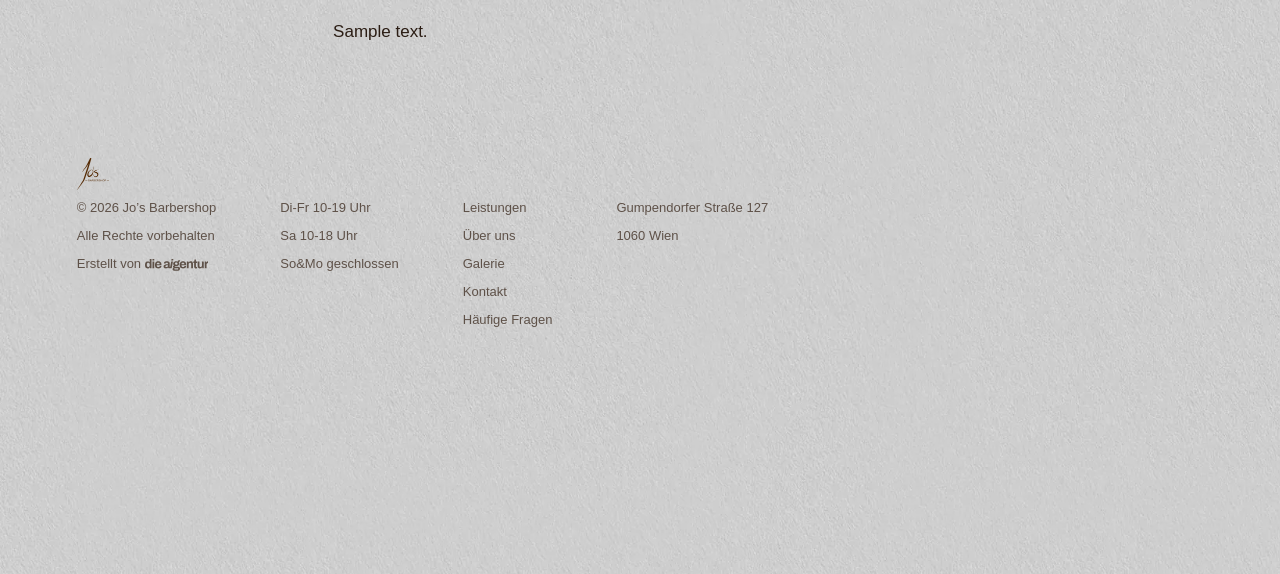
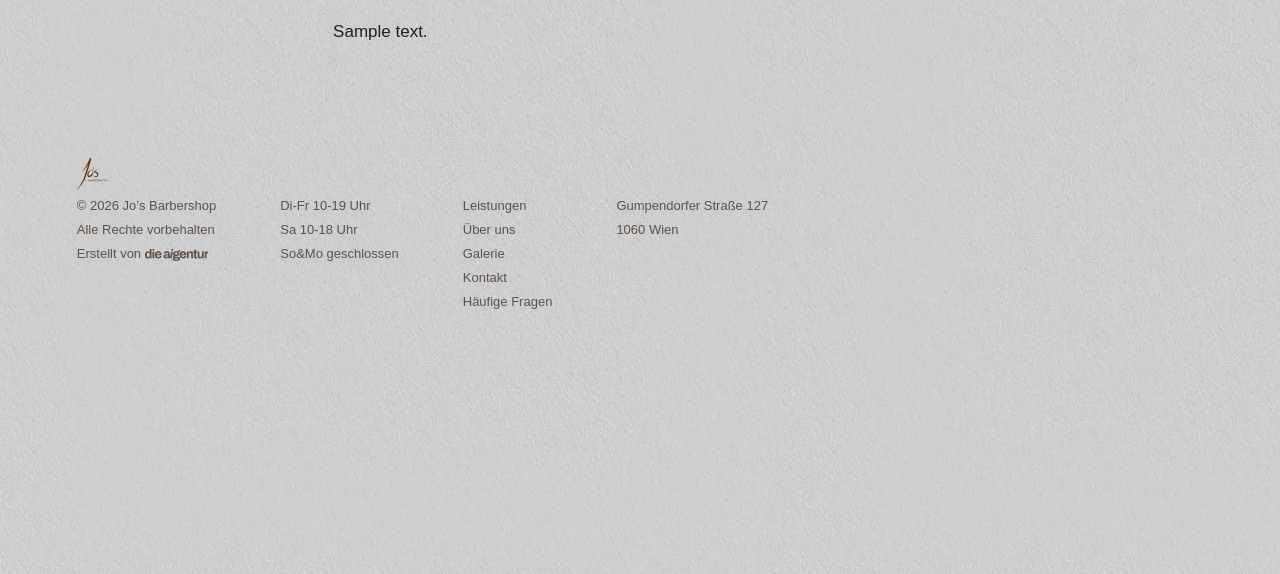
Before and after one commit to Jutakk/jos_Barbershop, a WordPress theme: template theme/jos-barbershop/index.php in a window 1280 px wide. Shown: the part 186-760 px from the top of the page. Run offline with PHP 8.4 and a stand-in for WordPress, Linux system fonts and the light colour scheme; the site name, menu and one post (Sample post) are stand-ins, and other content is empty; some libraries are stand-ins or nearby versions.

Commit message:
Footer lines closer together (0.46 instead of 0.62, HTML 24 px); canvas letters drawn one by one without letterSpacing, white letter textures without colour conversion
Co-Authored-By: Claude Opus 5.5 <noreply@anthropic.com>
Claude-Session: https://claude.ai/code/session_014RsE5kPJajU8rKPppCmMFa

```diff
--- a/theme/jos-barbershop/assets/scss/style.scss
+++ b/theme/jos-barbershop/assets/scss/style.scss
@@ -3,7 +3,7 @@ Theme Name: Jo's Barbershop
 Author: iks.haus
 Author URI: https://iks.haus
 Description: Custom theme for Jo's Barbershop, Wien 1060. The turning shop sign on the facade in three.js, the pages behind the arches.
-Version: 0.11.1
+Version: 0.11.3
 Requires at least: 6.5
 Requires PHP: 8.0
 License: Proprietary
@@ -933,7 +933,7 @@ canvas {
 		align-items: flex-start;
 		min-width: 0;
 		margin: 0;
-		line-height: 28px;
+		line-height: 24px;
 	}
 
 	// the logo stands above the first column, so the first lines of all columns stand on one line; from the logo
@@ -968,11 +968,11 @@ canvas {
 	}
 
 	// a link pointed at or focused: a brown block with light letters, like the buttons on the cornice. A link that
-	// is a line of its own keeps the 28 px of the grid: 20 px block and 4 px above and below; the block reaches
+	// is a line of its own keeps the 24 px of the grid: 16 px block and 4 px above and below; the block reaches
 	// 4 px beyond the letters on both sides (box-shadow), so nothing moves
 	&__column > a {
 		margin: s(1) 0;
-		line-height: 20px;
+		line-height: 16px;
 	}
 
 	a {
--- a/theme/jos-barbershop/functions.php
+++ b/theme/jos-barbershop/functions.php
@@ -9,7 +9,7 @@ if ( ! defined( 'ABSPATH' ) ) {
 	exit;
 }
 
-define( 'JOS_VERSION', '0.11.1' );
+define( 'JOS_VERSION', '0.11.3' );
 
 require_once get_template_directory() . '/inc/languages.php';
 
--- a/theme/jos-barbershop/style.css
+++ b/theme/jos-barbershop/style.css
@@ -3,7 +3,7 @@ Theme Name: Jo's Barbershop
 Author: iks.haus
 Author URI: https://iks.haus
 Description: Custom theme for Jo's Barbershop, Wien 1060. The turning shop sign on the facade in three.js, the pages behind the arches.
-Version: 0.11.1
+Version: 0.11.3
 Requires at least: 6.5
 Requires PHP: 8.0
 License: Proprietary
@@ -763,7 +763,7 @@ canvas {
   align-items: flex-start;
   min-width: 0;
   margin: 0;
-  line-height: 28px;
+  line-height: 24px;
 }
 .site-footer__column:first-child {
   position: relative;
@@ -789,7 +789,7 @@ canvas {
 }
 .site-footer__column > a {
   margin: 4px 0;
-  line-height: 20px;
+  line-height: 16px;
 }
 .site-footer a {
   color: inherit;
```
Also changed, not shown: theme/jos-barbershop/assets/js/scene.js (+18 -11 lines), README.md.
